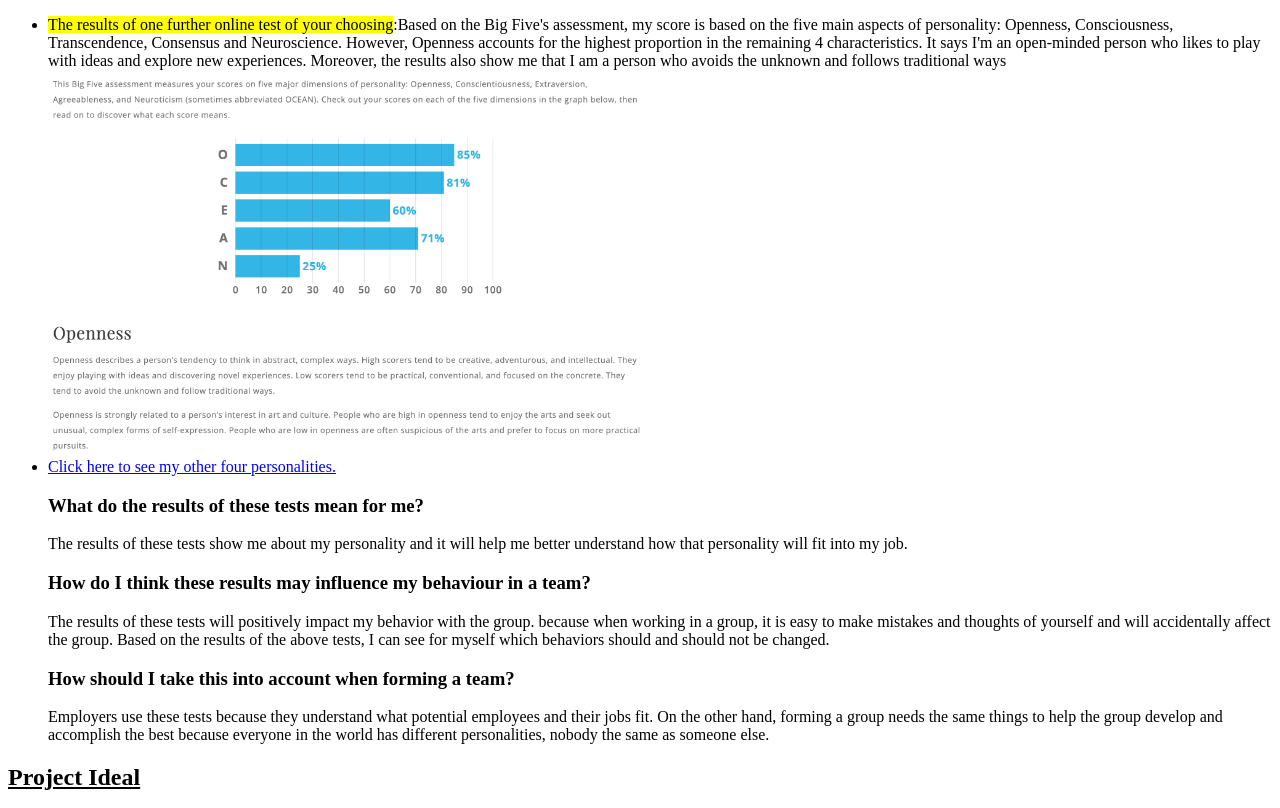
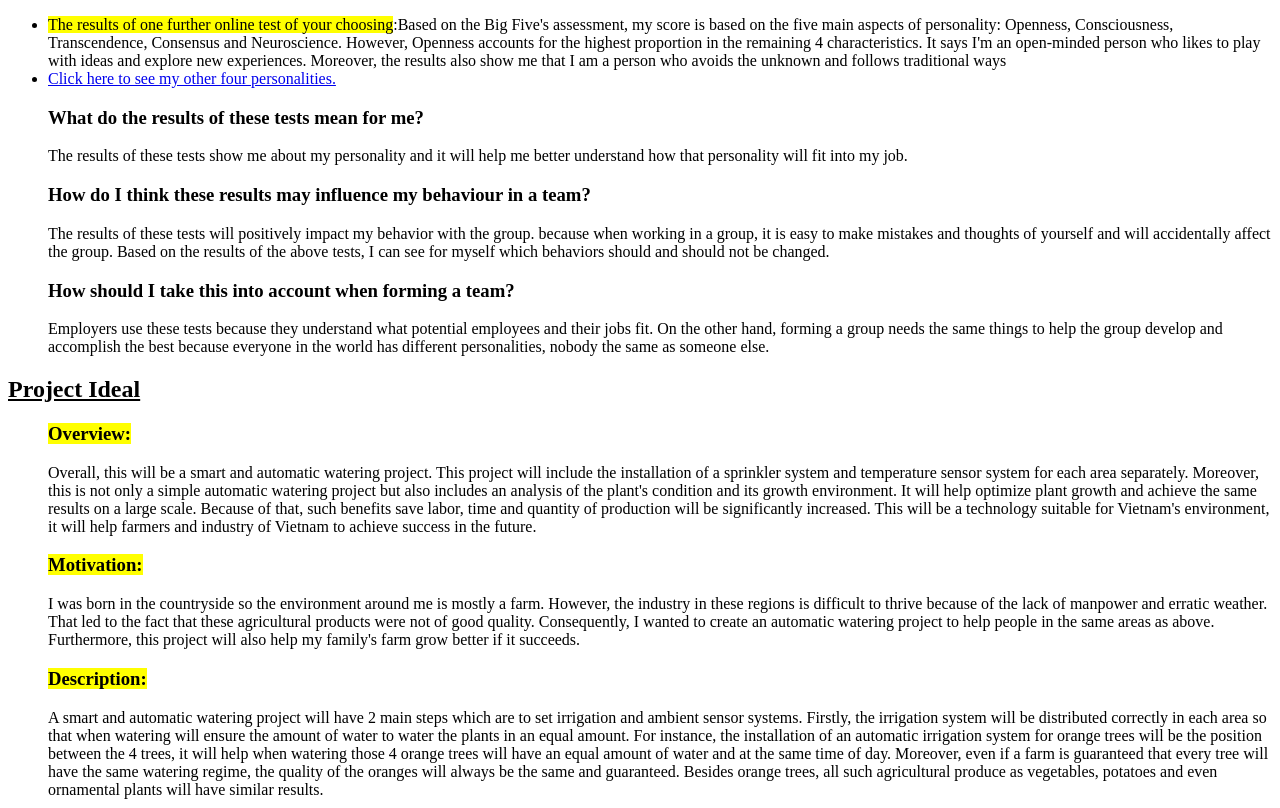
Before and after one commit to Andy1703/Andy1703.github.io, a plain HTML site: page index.html in a window 1280 px wide. Shown: the part 3031-3839 px from the top of the page. Drawn offline with Linux system fonts and the light colour scheme.

Commit message:
Adding index.html

```diff
--- a/index.html
+++ b/index.html
@@ -80,8 +80,6 @@
 
  <li><mark>The results of one further online test of your choosing</mark>:Based on the Big Five's assessment, my score is based on the five main aspects of personality: Openness, Consciousness, Transcendence, Consensus and Neuroscience. However, Openness accounts for the highest proportion in the remaining 4 characteristics. It says I'm an open-minded person who likes to play with ideas and explore new experiences. Moreover, the results also show me that I am a person who avoids the unknown and follows traditional ways </li>
 
- <img src="Bigfive.png" width="600">
-
 <li><a href="https://www.truity.com/personality-test/17315/test-results/23527903">Click here to see my other four personalities.
 </a> </li>
 
```
